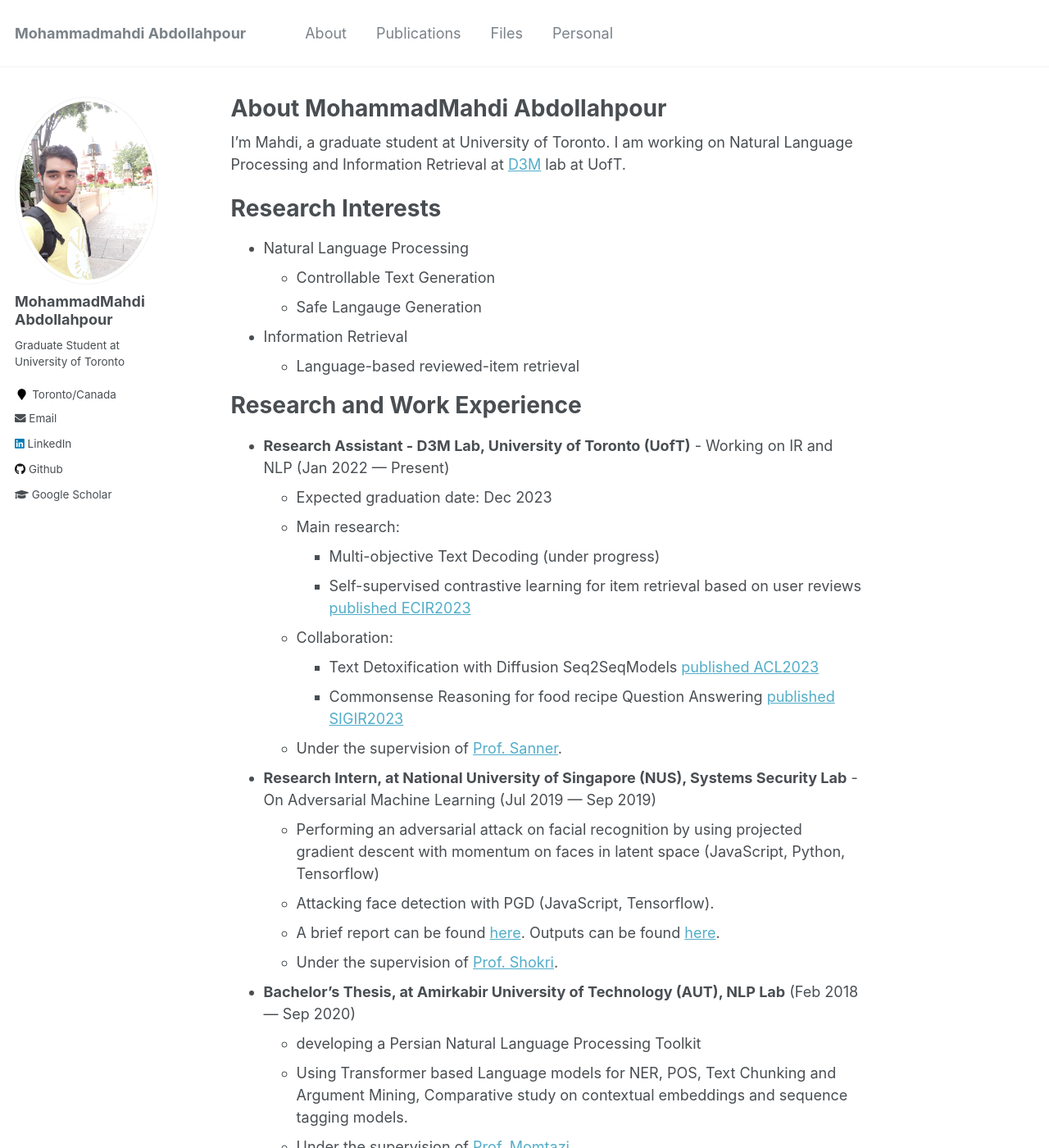
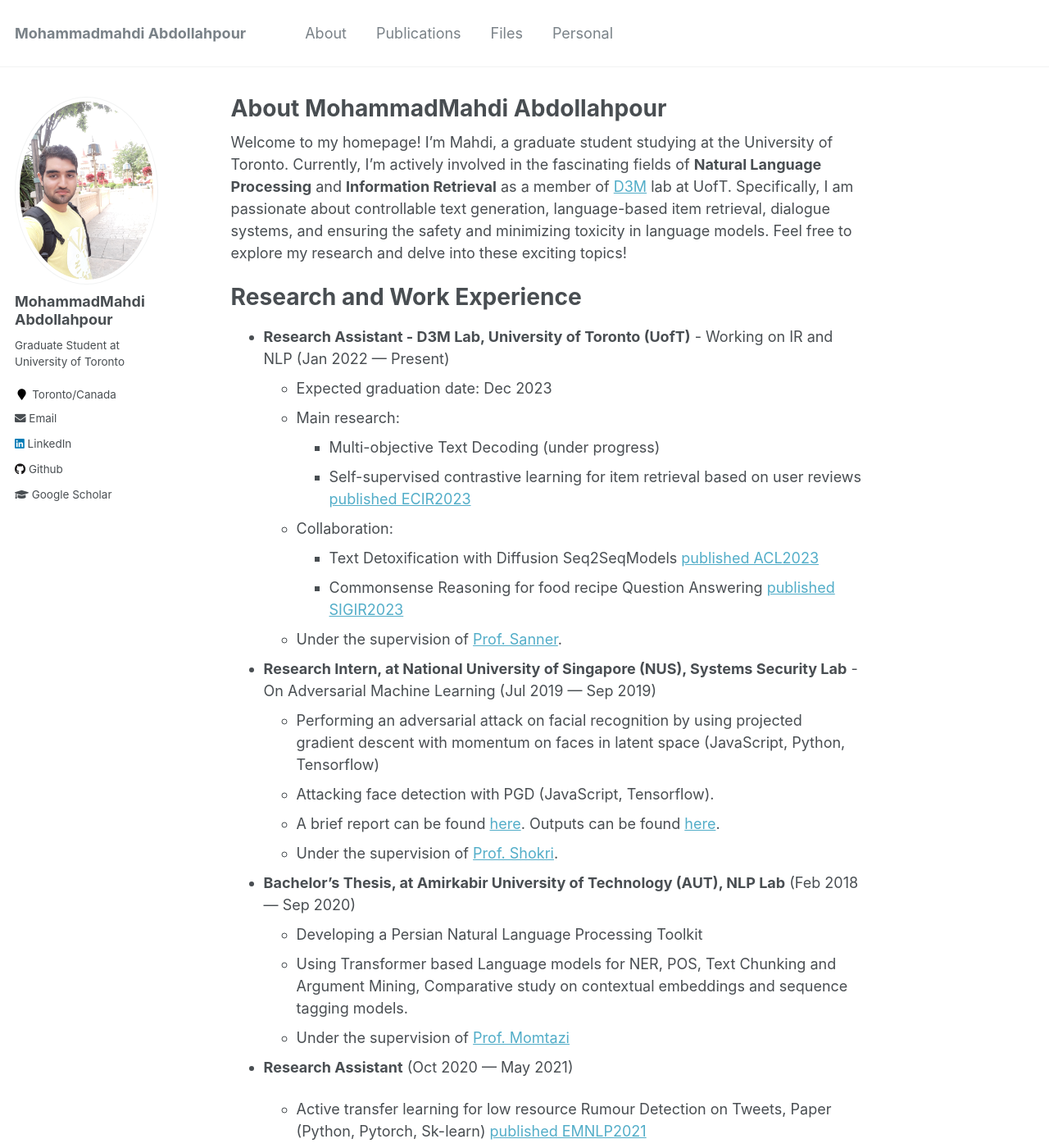
Before and after one commit to mahdiabdollahpour/mahdiabdollahpour.github.io, a Jekyll site: the page built from _pages/about.md, in a window 1280 px wide and 1400 px high. Shown: the whole window at 82% size. Built offline with Jekyll 4.4.1, drawn with Linux system fonts in a browser that asks for light colours.

Commit message:
Update about.md

```diff
--- a/_pages/about.md
+++ b/_pages/about.md
@@ -8,18 +8,20 @@ redirect_from:
   - /about.html
 ---
 
-I'm Mahdi, a graduate student at University of Toronto. I am working on Natural Language Processing and Information Retrieval  at [D3M](https://d3m.mie.utoronto.ca/) lab at UofT.
-<!-- is enthusiastic about <Strong>Machine Learning</Strong>. To be precise, he is interested in<Strong> Deep learning </Strong>applied to<Strong> Natural Language Processing</Strong>. He is also interested in neural network vulnerabilities and Adversarial Machine Learning.  -->
 
-Research Interests
-======
+Welcome to my homepage! I'm Mahdi, a graduate student studying at the University of Toronto. Currently, I'm actively involved in the fascinating fields of **Natural Language Processing** and **Information Retrieval** as a member of [D3M](https://d3m.mie.utoronto.ca/) lab at UofT. Specifically, I am passionate about controllable text generation, language-based item retrieval, dialogue systems, and ensuring the safety and minimizing toxicity in language models. Feel free to explore my research and delve into these exciting topics!
 
 
+
+
+
+<!-- Research Interests
+======
 * Natural Language Processing
   * Controllable Text Generation
   * Safe Langauge Generation
 * Information Retrieval
-  * Language-based reviewed-item retrieval
+  * Language-based reviewed-item retrieval -->
 
 
 Research and Work Experience
@@ -43,7 +45,7 @@ Research and Work Experience
     * Under the supervision of [Prof. Shokri](https://www.comp.nus.edu.sg/~reza/).
 
 - **Bachelor’s Thesis, at Amirkabir University of Technology (AUT), NLP Lab** (Feb 2018 — Sep 2020)
-  - developing a Persian Natural Language Processing Toolkit
+  - Developing a Persian Natural Language Processing Toolkit
   - Using Transformer based Language models for NER, POS, Text Chunking and Argument Mining, Comparative study on contextual embeddings and sequence tagging models.
   - Under the supervision of [Prof. Momtazi](https://ceit.aut.ac.ir/~momtazi/)
 
```
